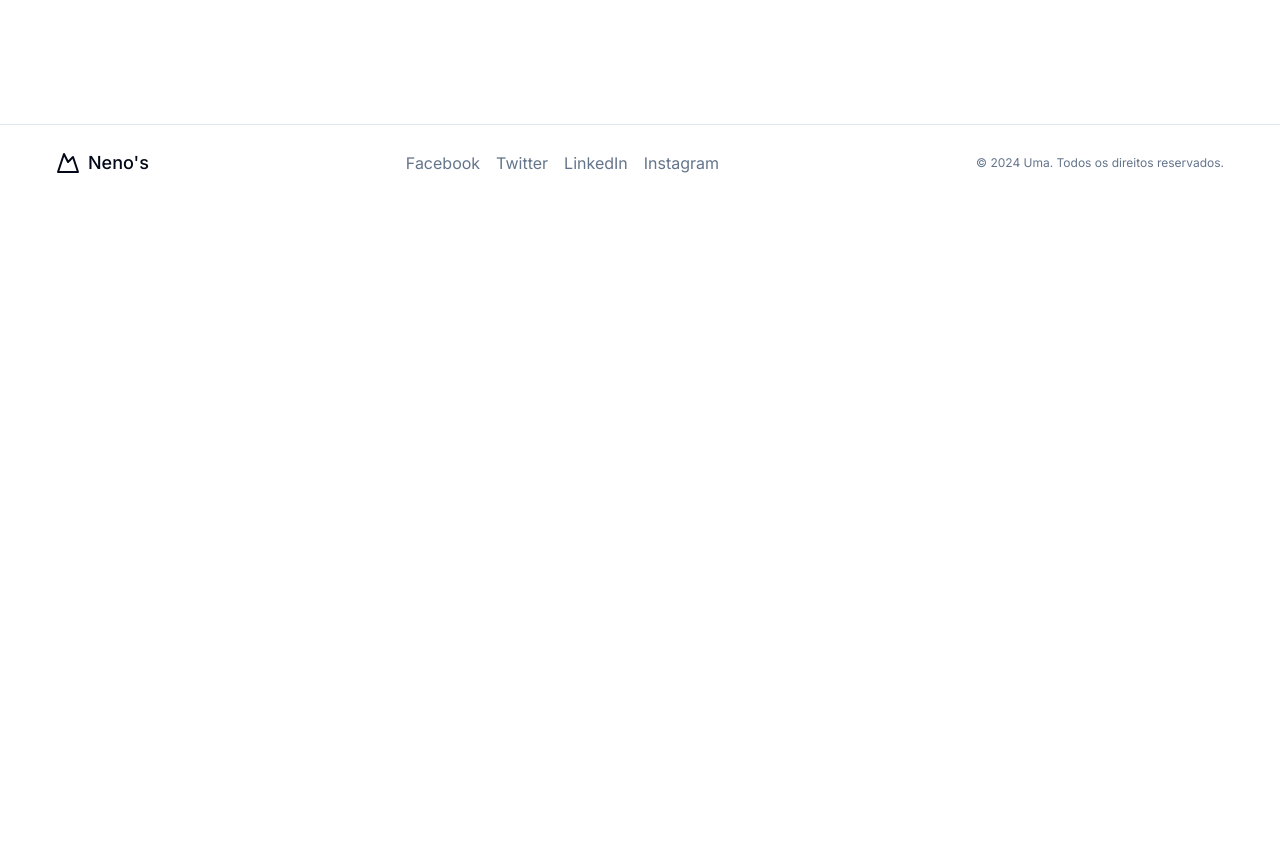
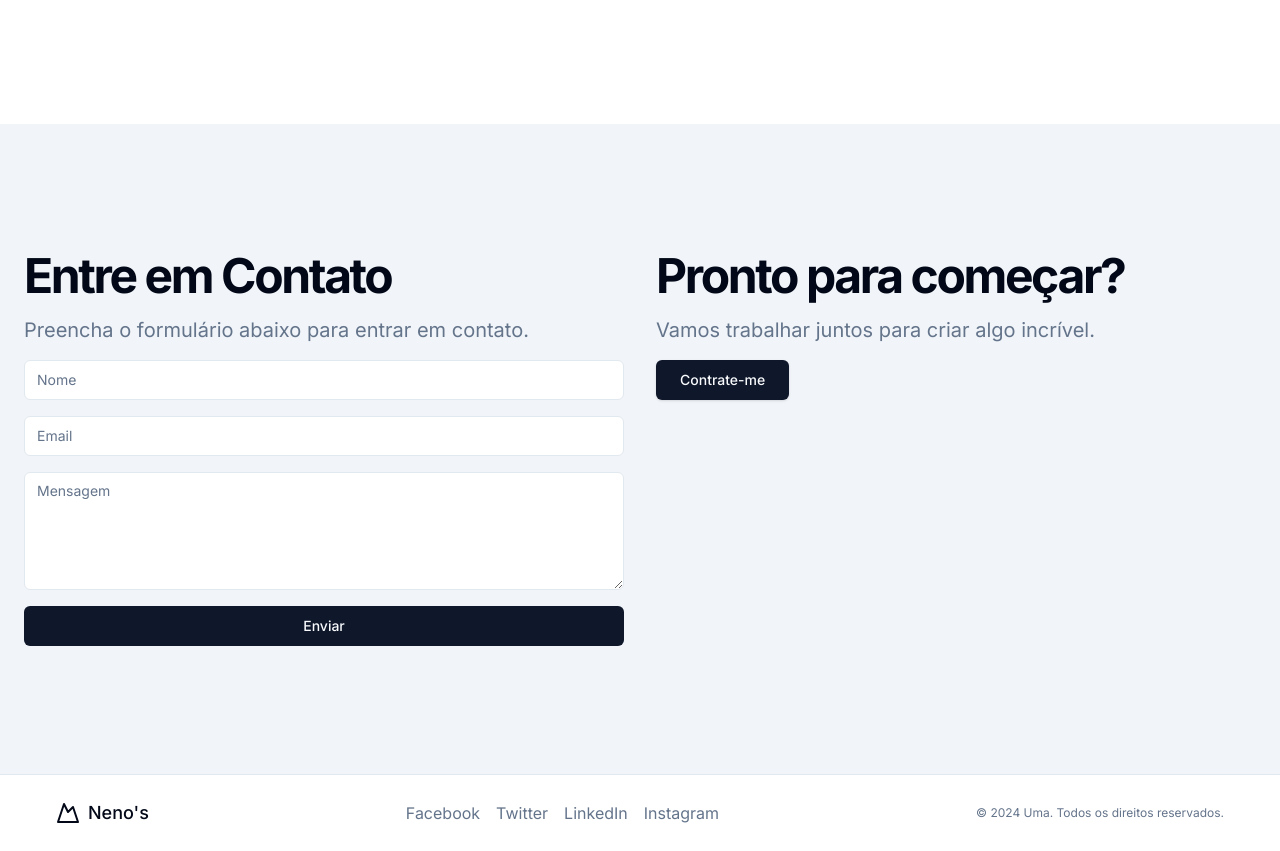
Before and after one commit to canutoilberto/port, a Next.js app: page / in a window 1280 px wide. Shown: the part 1360-2211 px from the top of the page. Before the commit the page ends 1561 px from the top, so only its background shows below. Built offline with nearby package versions, Linux system fonts and the light colour scheme.

Commit message:
[Feat] Contact section added

```diff
--- a/app/page.jsx
+++ b/app/page.jsx
@@ -1,4 +1,7 @@
+import { Button } from "@/components/ui/button";
 import { Card, CardContent, CardHeader } from "@/components/ui/card";
+import { Input } from "@/components/ui/input";
+import { Textarea } from "@/components/ui/textarea";
 import Image from "next/image";
 import Link from "next/link";
 
@@ -115,6 +118,41 @@ export default function Home() {
           </div>
         </div>
       </section>
+      <section id="contact" className="bg-muted py-12 md:py-24 lg:py-32">
+        <div className="container px-4 md:px-6 grid md:grid-cols-2 gap-8">
+          <div className="space-y-4">
+            <h2 className="text-3xl font-bold tracking-tighter sm:text-4xl md:text-5xl">
+              Entre em Contato
+            </h2>
+            <p className="text-muted-foreground md:text-xl">
+              Preencha o formulário abaixo para entrar em contato.
+            </p>
+            <form className="space-y-4">
+              <Input type="text" placeholder="Nome" className="w-full" />
+              <Input type="email" placeholder="Email" className="w-full" />
+              <Textarea placeholder="Mensagem" className="w-full" rows={5} />
+              <Button type="submit" className="w-full">
+                Enviar
+              </Button>
+            </form>
+          </div>
+          <div className="space-y-4">
+            <h2 className="text-3xl font-bold tracking-tighter sm:text-4xl md:text-5xl">
+              Pronto para começar?
+            </h2>
+            <p className="text-muted-foreground md:text-xl">
+              Vamos trabalhar juntos para criar algo incrível.
+            </p>
+            <Link
+              href="#"
+              className="inline-flex h-10 items-center justify-center rounded-md bg-primary px-6 text-sm font-medium text-primary-foreground shadow transition-colors hover:bg-primary/90 focus-visible:outline-none focus-visible:ring-1 focus-visible:ring-ring disabled:pointer-events-none disabled:opacity-50"
+              prefetch={false}
+            >
+              Contrate-me
+            </Link>
+          </div>
+        </div>
+      </section>
     </main>
   );
 }
```
